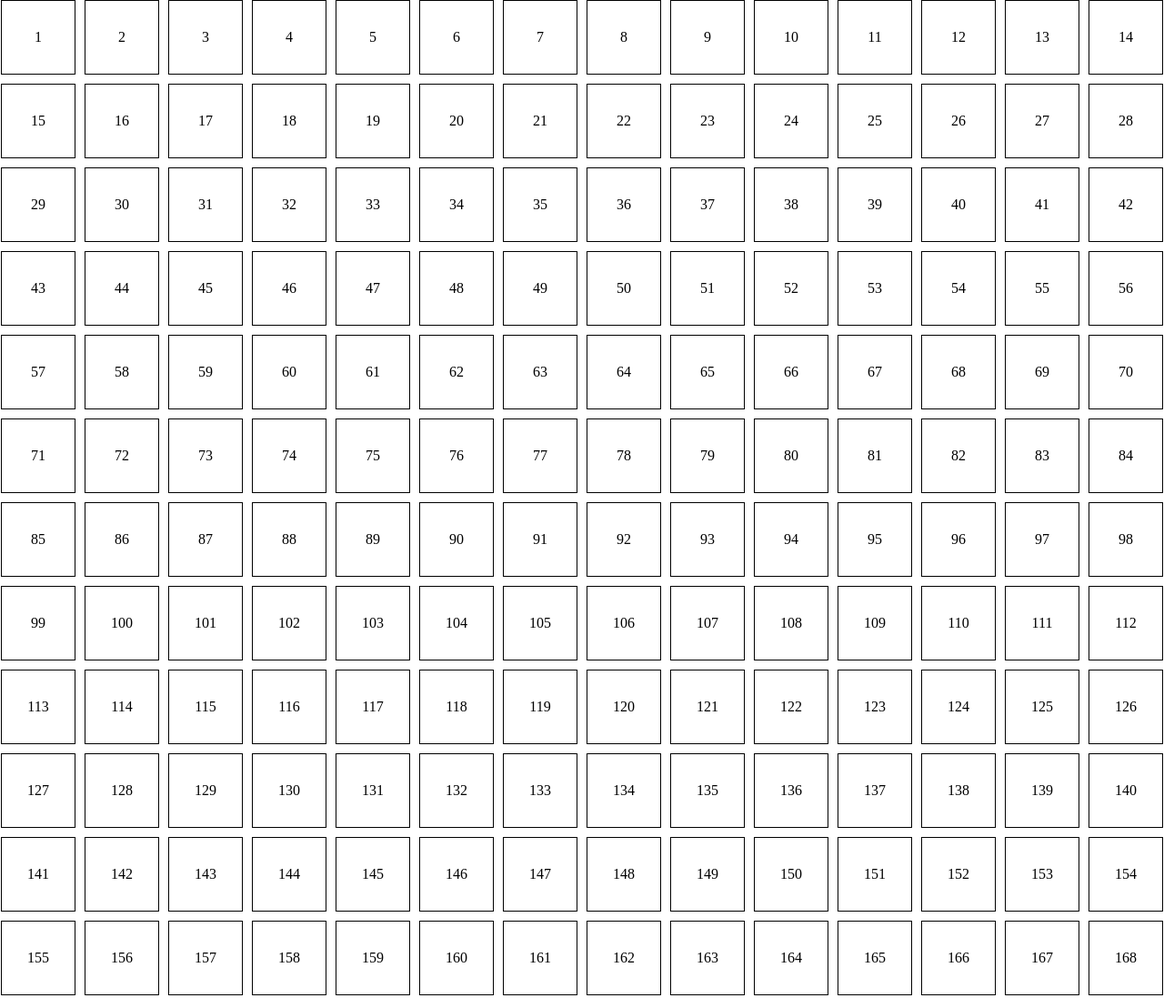
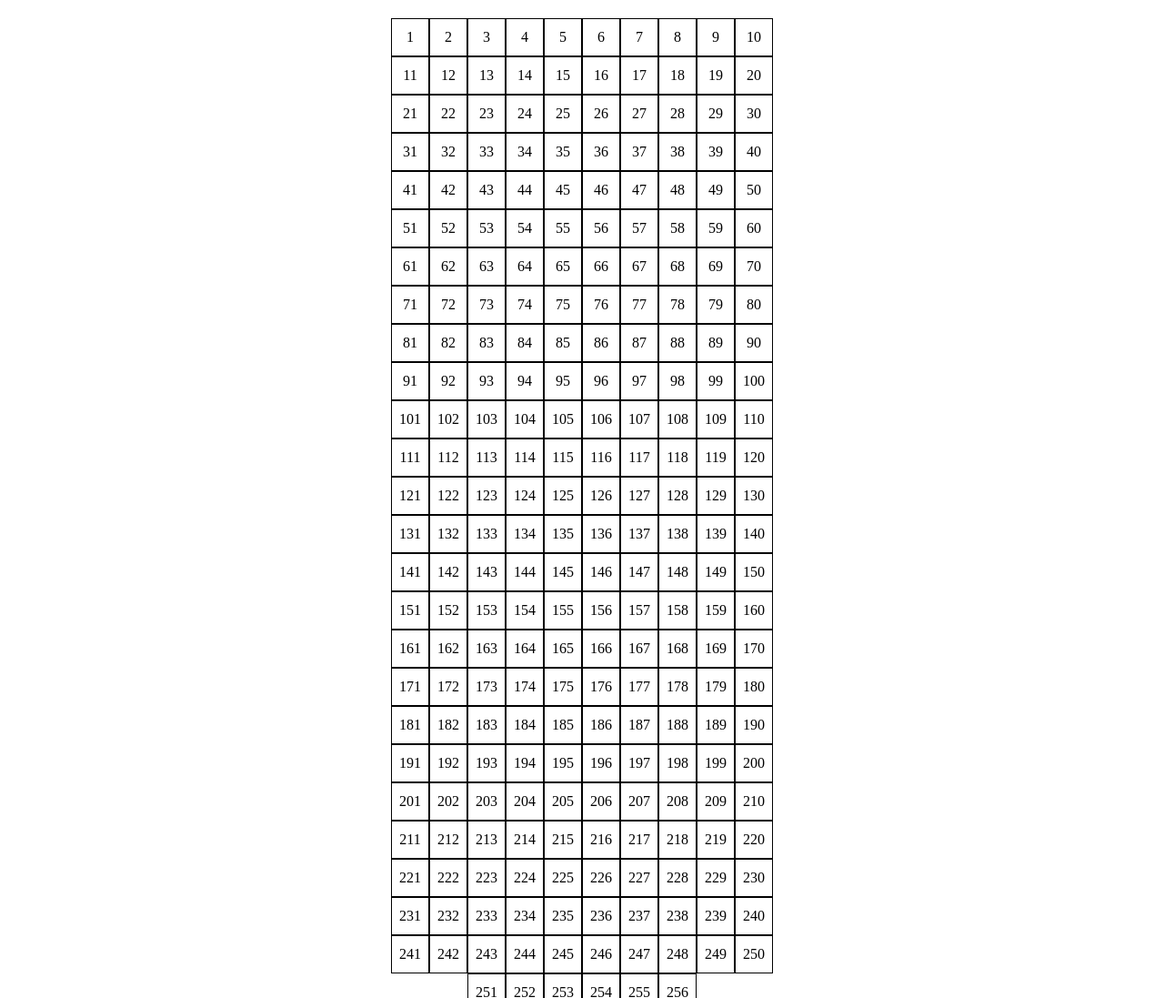
Before and after one commit to Fak3z0rd/etch-a-sketch, a plain HTML site: page index.html in a window 1280 px wide. Shown: the top 1097 px of the page at 91% size. Drawn offline with Linux system fonts and the light colour scheme.

Commit message:
add initial style to div

```diff
--- a/style.css
+++ b/style.css
@@ -5,17 +5,17 @@
 .container {
     display: flex;
     flex-wrap: wrap;
-    gap: 10px;
     justify-content: center;
     align-items: center;
+    margin: 20px 420px;
 
 }
 
 .square-div {
     border: 1px solid black;
     display: flex;
-    width: 80px;
-    height: 80px;
+    width: 40px;
+    height: 40px;
     align-items: center;
     justify-content: center;
 }
```
